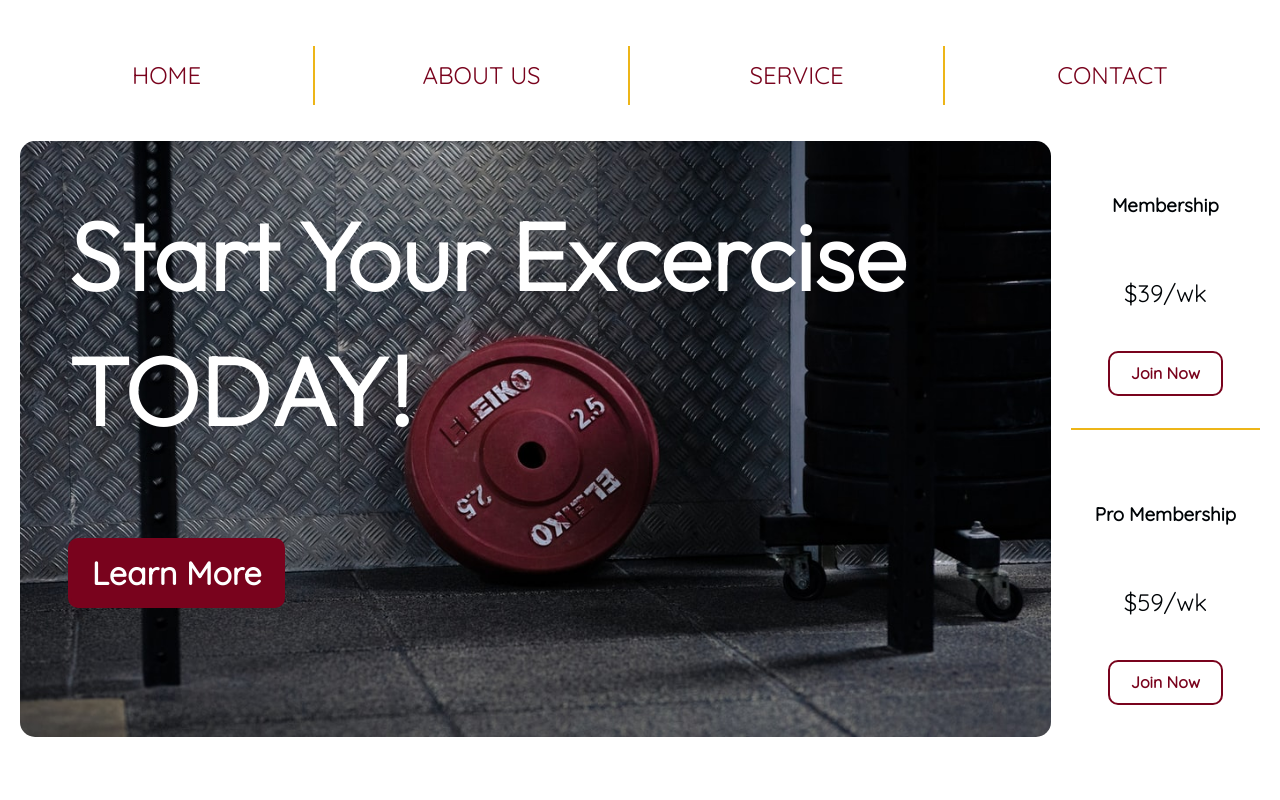
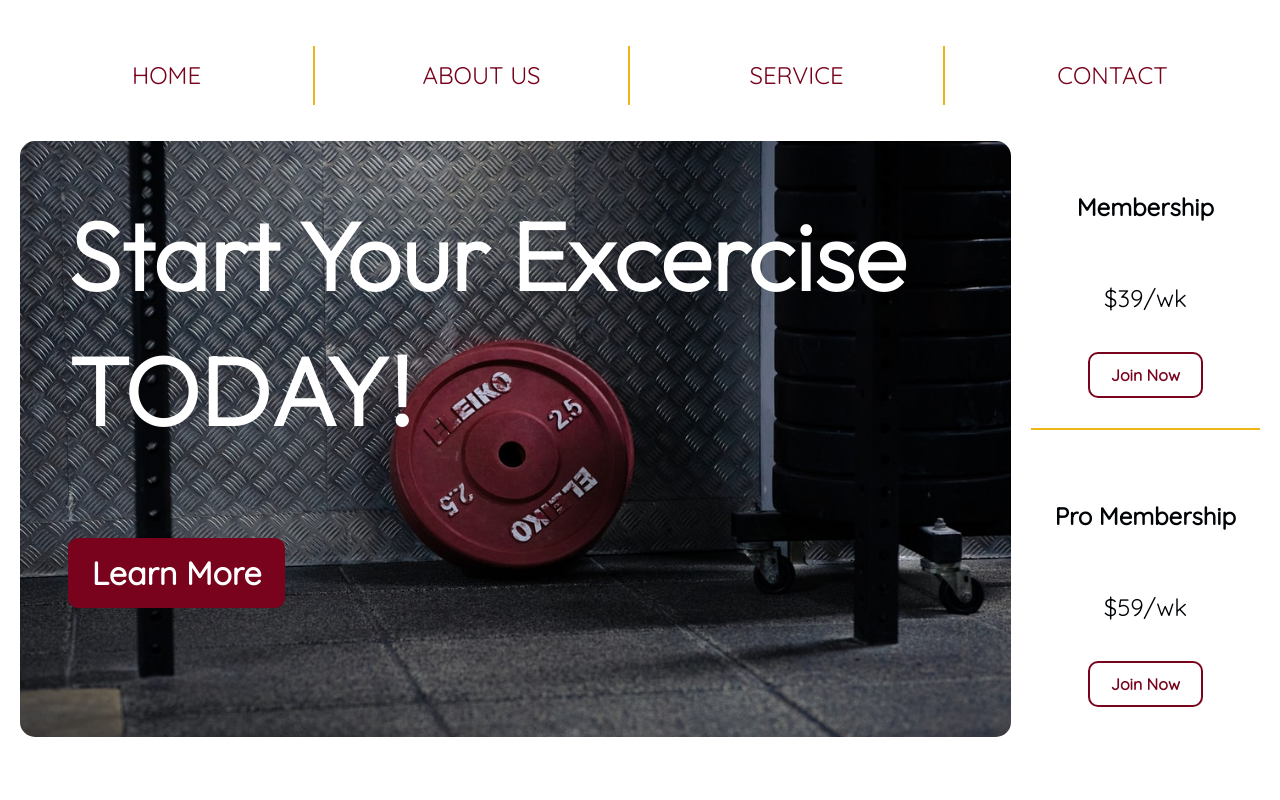
Before and after one commit to SiriratWisessiri/My_Gym_Web, a plain HTML site: page index.html in a window 1280 px wide. Shown: the top 800 px of the page. Drawn offline with Linux system fonts and the light colour scheme.

Commit message:
Changed 'h3' to 'h2' in 'showcase' div

```diff
--- a/index.html
+++ b/index.html
@@ -35,12 +35,12 @@
                 <a href="#" class="btn">Learn More</a>
             </header>
             <div class="top-box top-box-a">
-                <h3>Membership</h3>
+                <h2>Membership</h2>
                 <p class="price">$39/wk</p>
                 <a href="#" class="btn">Join Now</a>
             </div>
             <div class="top-box top-box-b">
-                <h3>Pro Membership</h3>
+                <h2>Pro Membership</h2>
                 <p class="price">$59/wk</p>
                 <a href="#" class="btn">Join Now</a>
             </div>
```
